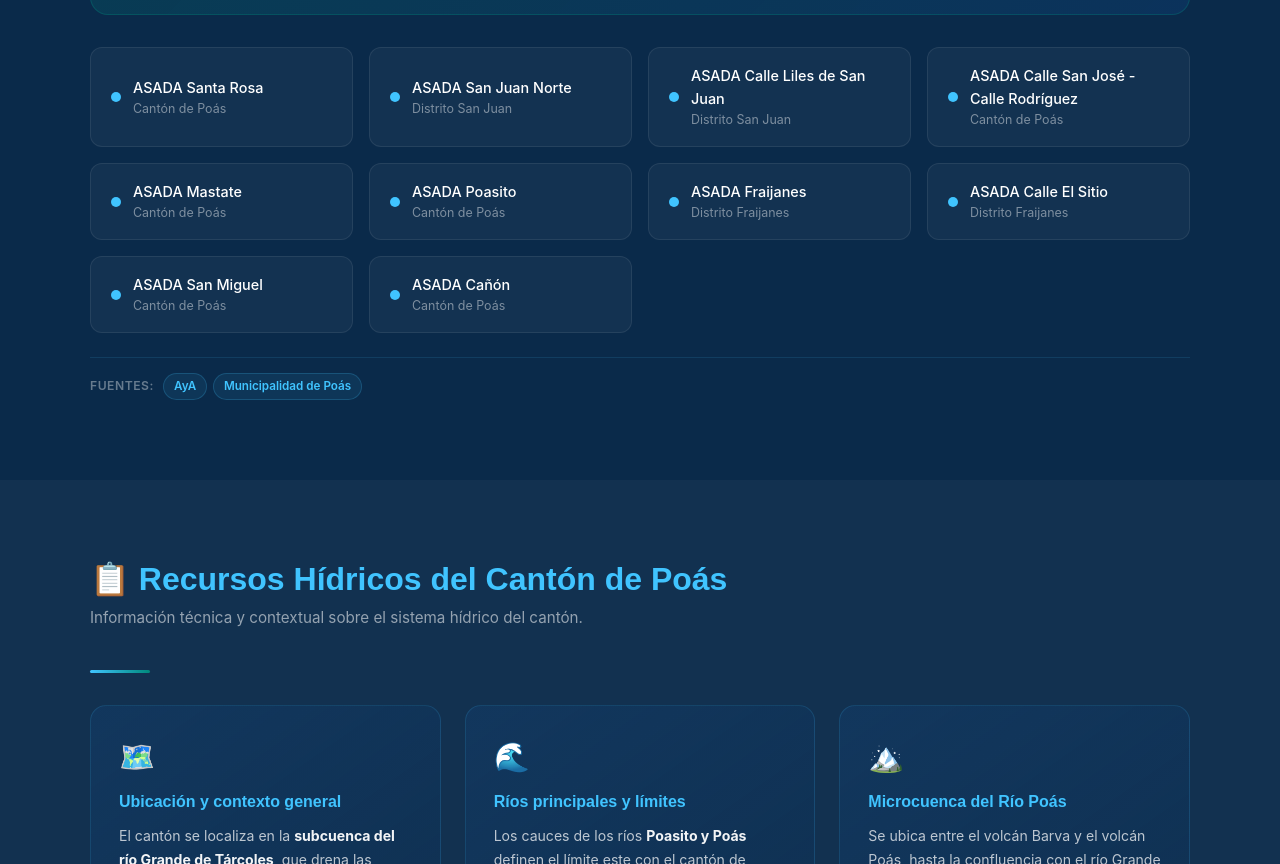
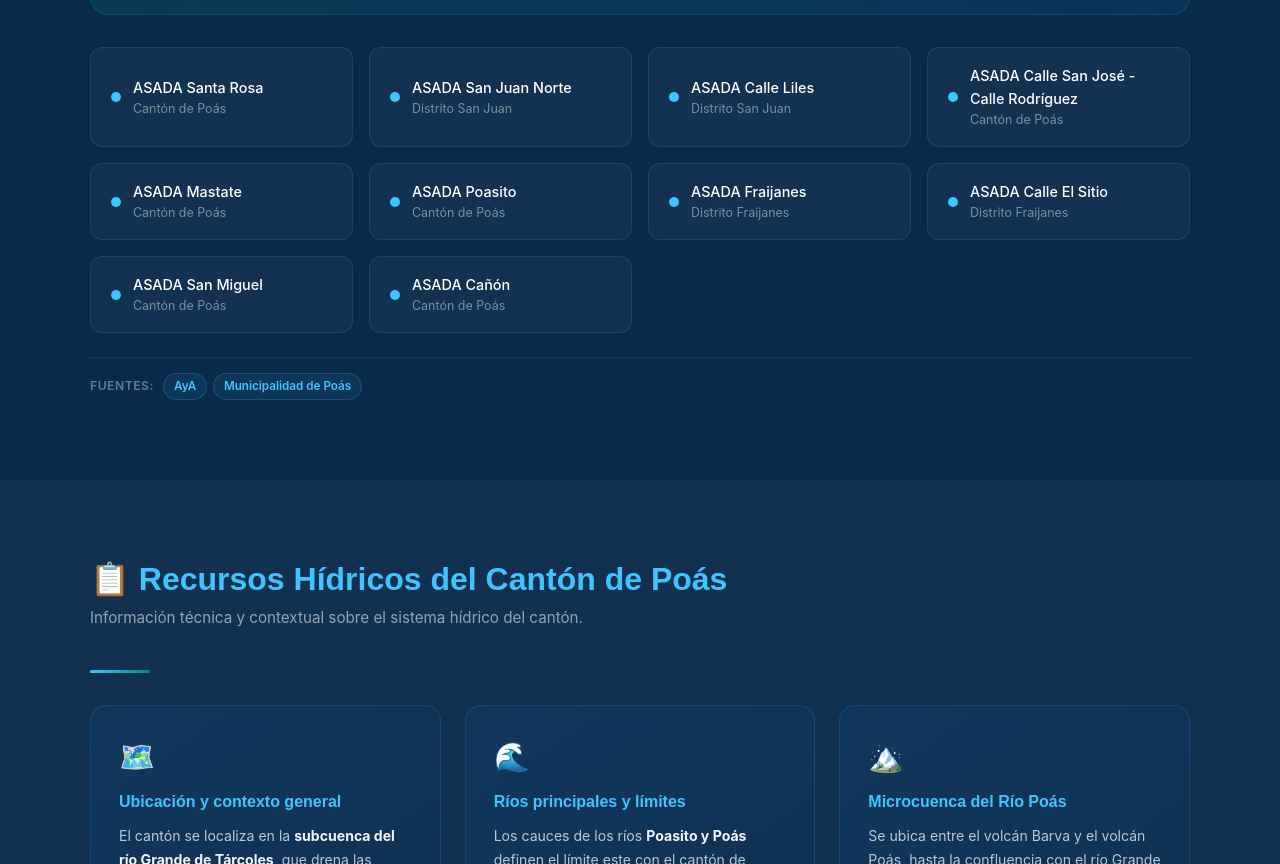
Before and after one commit to cesarluiscr/poas-agua-y-fuego, a website: page patrimonio-hidrico.html in a window 1280 px wide. Shown: the part 3159-4023 px from the top of the page. Drawn offline with Linux system fonts and the light colour scheme.

Commit message:
Renombra ASADA Calle Liles (quita 'de San Juan' del nombre)

```diff
--- a/patrimonio-hidrico.html
+++ b/patrimonio-hidrico.html
@@ -579,7 +579,7 @@
             <div class="ph-asadas-grid">
                 <div class="ph-asada-item"><div class="ph-asada-dot"></div><div><div class="ph-asada-name">ASADA Santa Rosa</div><div class="ph-asada-zona">Cantón de Poás</div></div></div>
                 <div class="ph-asada-item"><div class="ph-asada-dot"></div><div><div class="ph-asada-name">ASADA San Juan Norte</div><div class="ph-asada-zona">Distrito San Juan</div></div></div>
-                <div class="ph-asada-item"><div class="ph-asada-dot"></div><div><div class="ph-asada-name">ASADA Calle Liles de San Juan</div><div class="ph-asada-zona">Distrito San Juan</div></div></div>
+                <div class="ph-asada-item"><div class="ph-asada-dot"></div><div><div class="ph-asada-name">ASADA Calle Liles</div><div class="ph-asada-zona">Distrito San Juan</div></div></div>
                 <div class="ph-asada-item"><div class="ph-asada-dot"></div><div><div class="ph-asada-name">ASADA Calle San José - Calle Rodríguez</div><div class="ph-asada-zona">Cantón de Poás</div></div></div>
                 <div class="ph-asada-item"><div class="ph-asada-dot"></div><div><div class="ph-asada-name">ASADA Mastate</div><div class="ph-asada-zona">Cantón de Poás</div></div></div>
                 <div class="ph-asada-item"><div class="ph-asada-dot"></div><div><div class="ph-asada-name">ASADA Poasito</div><div class="ph-asada-zona">Cantón de Poás</div></div></div>
```
Also changed, not shown: patrimonio-hidrico-en.html (+1 -1 lines).
